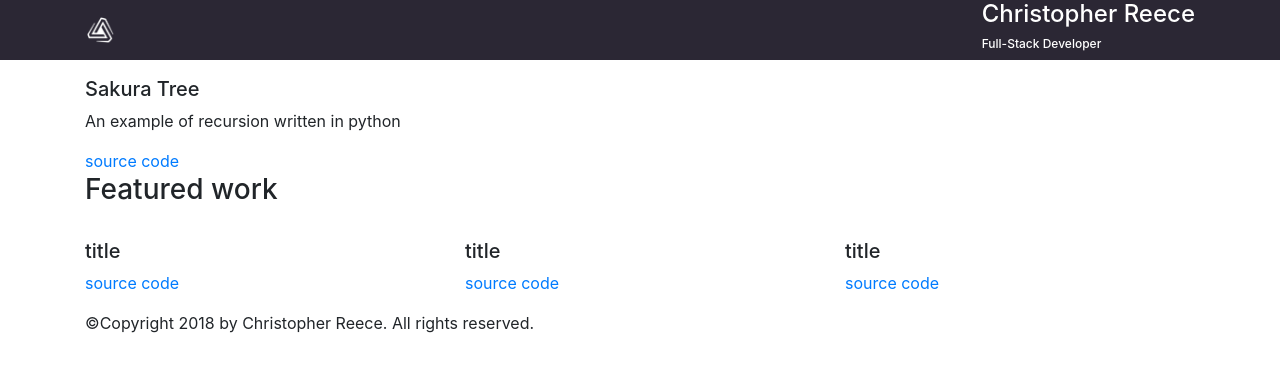
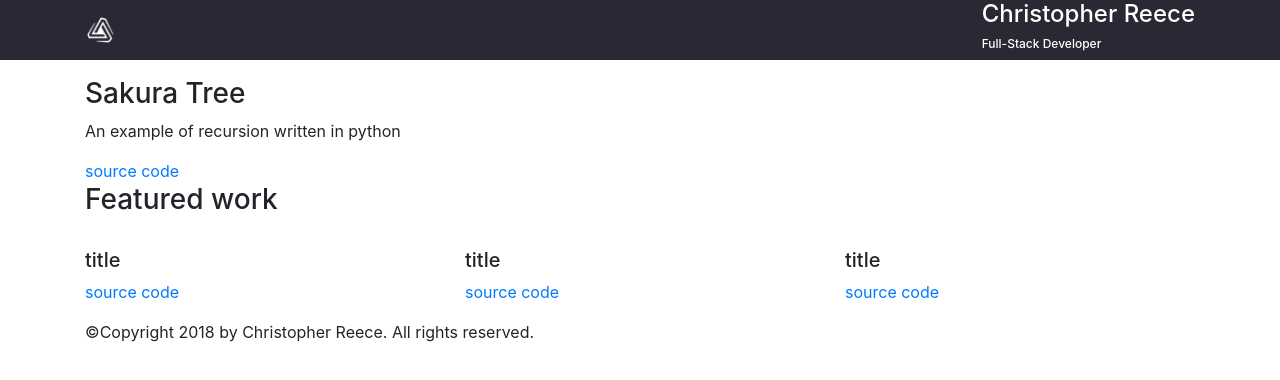
Before and after one commit to momotofu/portfolio, a website: page index.html in a window 1280 px wide. Drawn offline with nearby package versions, Linux system fonts and the light colour scheme; a script that the page names is missing.

Commit message:
removed recursive-tree.png

```diff
--- a/index.html
+++ b/index.html
@@ -29,7 +29,7 @@
         <figure class="col-12 hero-canvas" id="hero-canvas">
         </figure>
         <div class="col-12">
-          <h5>Sakura Tree</h5>
+          <h3>Sakura Tree</h3>
           <p>An example of recursion written in python</p>
           <h7>
             <a href="https://github.com/momotofu/python-playground/blob/master/archive/draw_natural_tree_simple.py" target="_blank">
```
Also changed, not shown: img/recursive-tree.png (deleted).
